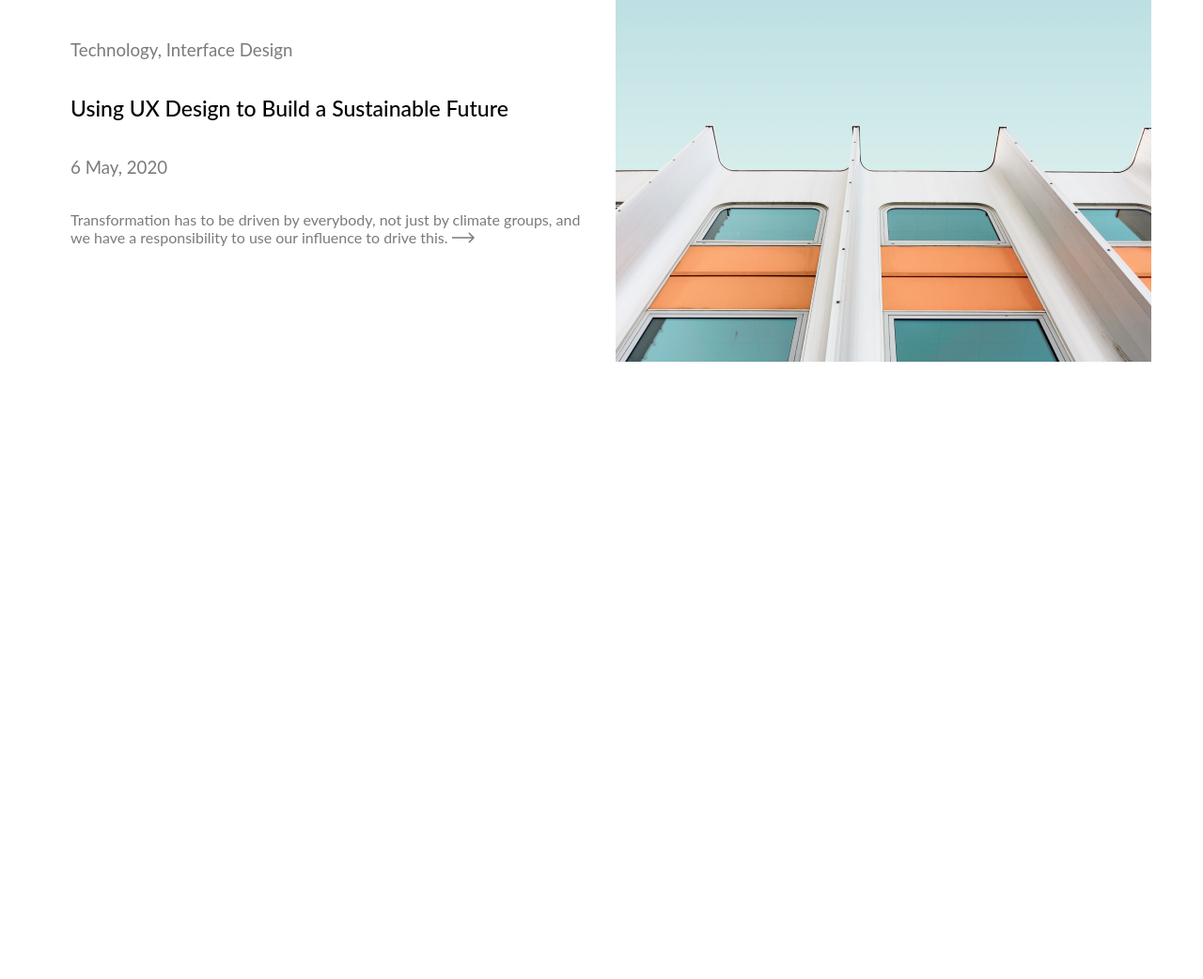
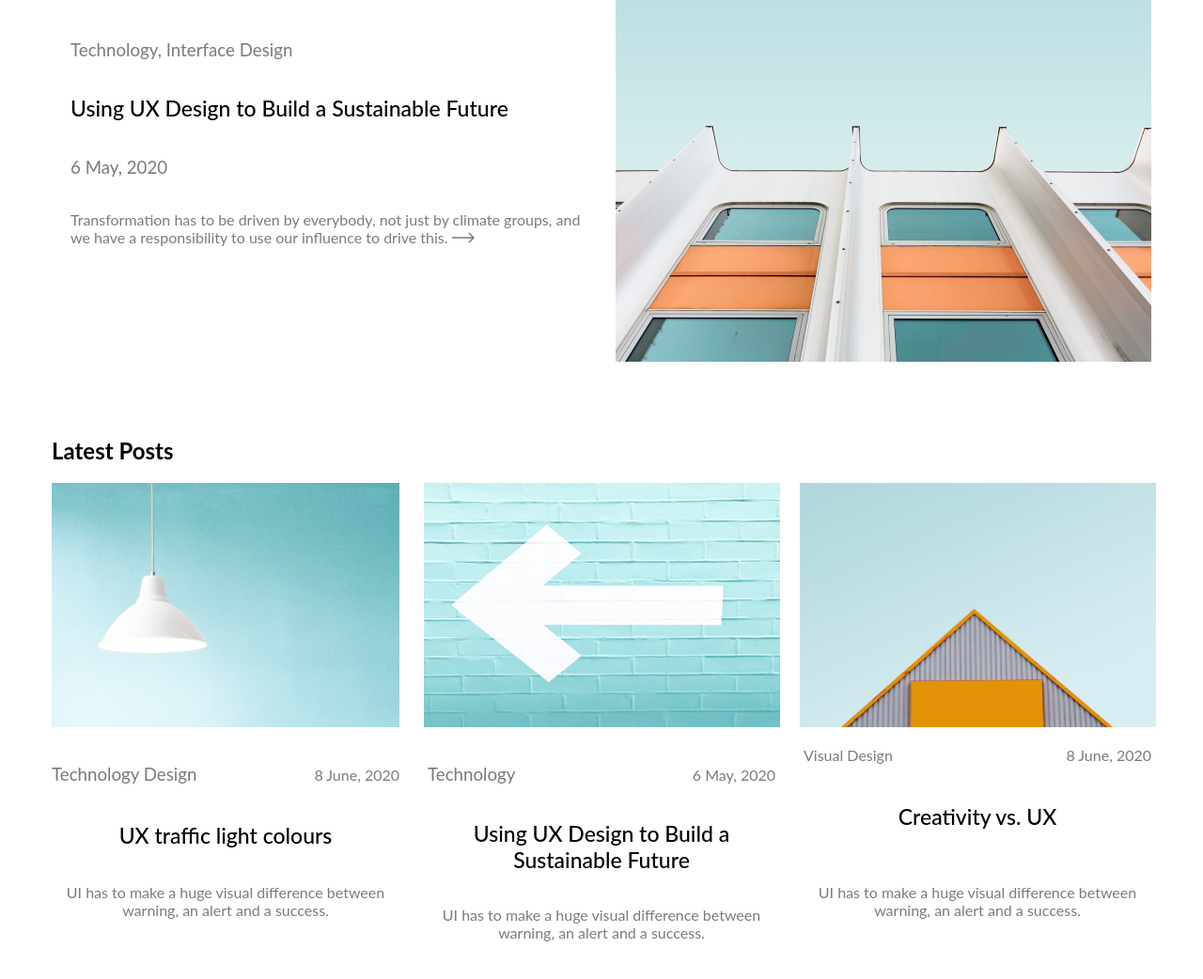
Before and after one commit to anaochkur/hw18, a plain HTML site: page index.html in a window 1280 px wide. Shown: the part 1279-2321 px from the top of the page at 94% size. Before the commit the page ends 1712 px from the top, so only its background shows below. Drawn offline with Linux system fonts and the light colour scheme.

Commit message:
added changes

```diff
--- a/index.html
+++ b/index.html
@@ -50,5 +50,51 @@
     </div>
 </div>
     </section>
+
+
+    <section class="post">
+        <h1 class="title">Latest Posts</h1>
+        <div class="flex-container">
+<div class="item">
+    <img src="images/image1.png" alt="">
+    <div class="content">
+        <div class="info-block">
+        <h3 class="subtitle">Technology Design</h3>
+        <span class="date">8 June, 2020</span>
+    </div>
+        <h1 class="title2">UX traffic light colours</h1>
+        <p class="text">UI has to make a huge visual difference between warning, an alert and a success.</p>
+    </div>
+</div>
+<div class="item">
+    <img src="images/image.png" alt="" style="width: 379px; height: 260px;">
+    <div class="content">
+        <div class="info-block">
+        <h3 class="subtitle">Technology</h3>
+        <span class="date">6 May, 2020</span>
+    </div>
+        <h1 class="title2">Using UX Design to Build a Sustainable Future</h1>
+        <p class="text">UI has to make a huge visual difference between warning, an alert and a success.</p>
+    </div>
+</div>
+
+            <div class="item">
+                <img src="images/image3.png" alt="" style="width: 379px; height: 260px;">
+                <div class="content">
+                    <div class="info-block">
+                    <span class="subtitle">Visual Design</span>
+                    <span class="date">8 June, 2020</span>
+                </div>
+                    <h1 class="title2">Creativity vs. UX</h1>
+                    <p class="text">UI has to make a huge visual difference between warning, an alert and a success.</p>
+                </div>
+            </div>
+
+        </div>
+
+
+
+
+    </section>
 </body>
 </html>
--- a/scss/style.scss
+++ b/scss/style.scss
@@ -105,8 +105,54 @@ body{
         font-weight: 500;
     }
 }
+}
+.post {
+    width: 1170px;
+    margin: 0 auto;
+    padding: 20px 0;
+
+    .flex-container {
+      @include flex(space-between,center);
+      width: 100%;
+      height: 500px;
+
+      .item {
+        width: 370px;
+        height: 500px;
+        text-align: center;
+        @include flex(space-between,center);
+        flex-direction: column;
+
+        img {
+          width: 100%;
+          height: auto;
+        }
+
+        .content {
+            width: 370px;
+        height: 156px;
+          padding: 20px;
+          display: flex;
+          flex-direction: column;
+          justify-content: space-between;
+          height: 100%;
+
+        .info-block{
+            @include flex(space-between,center);
+        }
+
+          .title2{
+            font-size: 23px;
+            font-weight: 500;
+        }
+        .subtitle, .date, .text{
+            color: #7b7b7b;
+            font-weight: 400;
+        }
+        }
+      }
+    }
   }
-
 
   @media (max-width: 1440px) {
     .header .container {
```
Also changed, not shown: scss/style.css, 1 other file.
